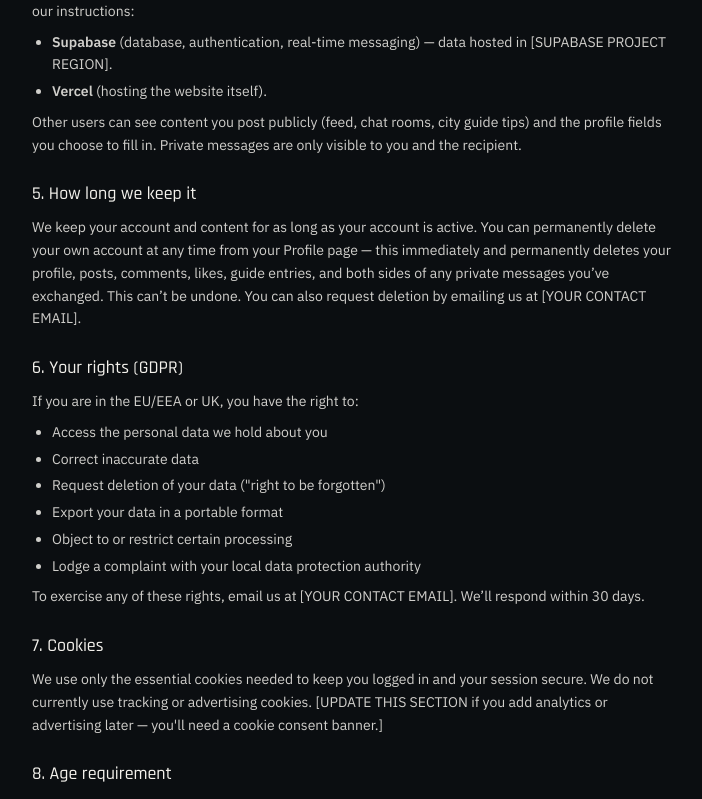
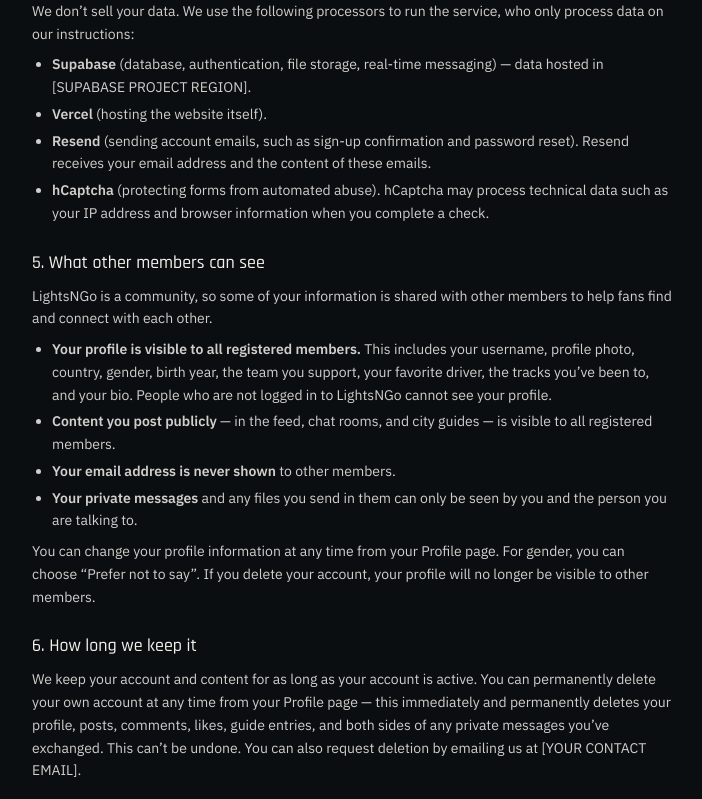
Before and after one commit to hlmhub777/lightsngo, a Next.js app: page /privacy in a window 1280 px wide. Shown: the part 880-1679 px from the top of the page, without its empty margins (288-990 px from the left). Built offline with nearby package versions, Linux system fonts and the light colour scheme; no server answers.

Commit message:
update page

```diff
--- a/app/privacy/page.tsx
+++ b/app/privacy/page.tsx
@@ -49,7 +49,8 @@
             </li>
             <li>
               <strong>Content you create:</strong> posts, chat room messages,
-              city guide tips, and private messages.
+              city guide tips, and private messages, including any files you
+              attach to them.
             </li>
             <li>
               <strong>Age and consent records:</strong> a timestamp showing
@@ -92,23 +93,66 @@
           </p>
           <ul className="ml-5 mt-2 list-disc space-y-1">
             <li>
-              <strong>Supabase</strong> (database, authentication, real-time
-              messaging) — data hosted in [SUPABASE PROJECT REGION].
+              <strong>Supabase</strong> (database, authentication, file
+              storage, real-time messaging) — data hosted in [SUPABASE
+              PROJECT REGION].
             </li>
             <li>
               <strong>Vercel</strong> (hosting the website itself).
             </li>
+            <li>
+              <strong>Resend</strong> (sending account emails, such as
+              sign-up confirmation and password reset). Resend receives your
+              email address and the content of these emails.
+            </li>
+            <li>
+              <strong>hCaptcha</strong> (protecting forms from automated
+              abuse). hCaptcha may process technical data such as your IP
+              address and browser information when you complete a check.
+            </li>
+          </ul>
+        </section>
+
+        <section>
+          <h2 className="mb-2 font-display text-lg font-600 text-paper">
+            5. What other members can see
+          </h2>
+          <p>
+            LightsNGo is a community, so some of your information is shared
+            with other members to help fans find and connect with each other.
+          </p>
+          <ul className="ml-5 mt-2 list-disc space-y-1">
+            <li>
+              <strong>Your profile is visible to all registered members.</strong>{" "}
+              This includes your username, profile photo, country, gender,
+              birth year, the team you support, your favorite driver, the
+              tracks you&rsquo;ve been to, and your bio. People who are not
+              logged in to LightsNGo cannot see your profile.
+            </li>
+            <li>
+              <strong>Content you post publicly</strong> — in the feed, chat
+              rooms, and city guides — is visible to all registered members.
+            </li>
+            <li>
+              <strong>Your email address is never shown</strong> to other
+              members.
+            </li>
+            <li>
+              <strong>Your private messages</strong> and any files you send in
+              them can only be seen by you and the person you are talking to.
+            </li>
           </ul>
           <p className="mt-2">
-            Other users can see content you post publicly (feed, chat rooms,
-            city guide tips) and the profile fields you choose to fill in.
-            Private messages are only visible to you and the recipient.
+            You can change your profile information at any time from your
+            Profile page. For gender, you can choose &ldquo;Prefer not to
+            say&rdquo;. If you delete your account, your profile will no
+            longer be visible to other members.
           </p>
         </section>
 
         <section>
           <h2 className="mb-2 font-display text-lg font-600 text-paper">
-            5. How long we keep it
+            6. How long we keep it
           </h2>
           <p>
             We keep your account and content for as long as your account is
@@ -123,7 +167,7 @@
 
         <section>
           <h2 className="mb-2 font-display text-lg font-600 text-paper">
-            6. Your rights (GDPR)
+            7. Your rights (GDPR)
           </h2>
           <p>If you are in the EU/EEA or UK, you have the right to:</p>
           <ul className="ml-5 mt-2 list-disc space-y-1">
@@ -144,7 +188,7 @@
 
         <section>
           <h2 className="mb-2 font-display text-lg font-600 text-paper">
-            7. Cookies
+            8. Cookies
           </h2>
           <p>
             We use only the essential cookies needed to keep you logged in
@@ -156,7 +200,7 @@
 
         <section>
           <h2 className="mb-2 font-display text-lg font-600 text-paper">
-            8. Age requirement
+            9. Age requirement
           </h2>
           <p>
             LightsNGo is only for people aged 18 and over. We don&rsquo;t
@@ -167,7 +211,7 @@
 
         <section>
           <h2 className="mb-2 font-display text-lg font-600 text-paper">
-            9. Changes to this policy
+            10. Changes to this policy
           </h2>
           <p>
             We may update this policy as the platform grows. We&rsquo;ll post
```
